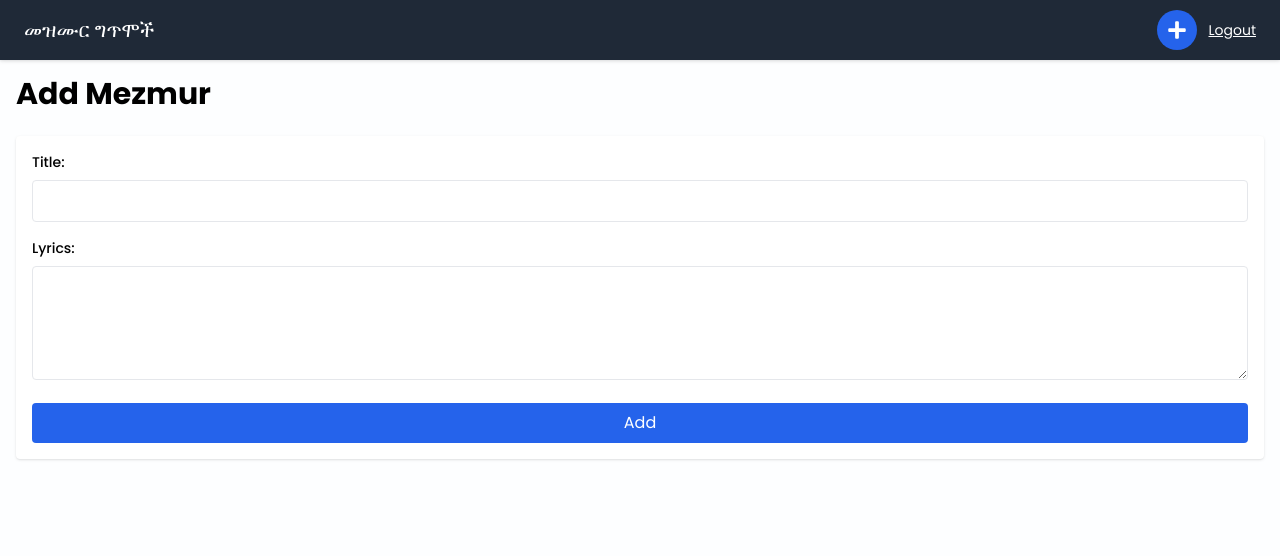
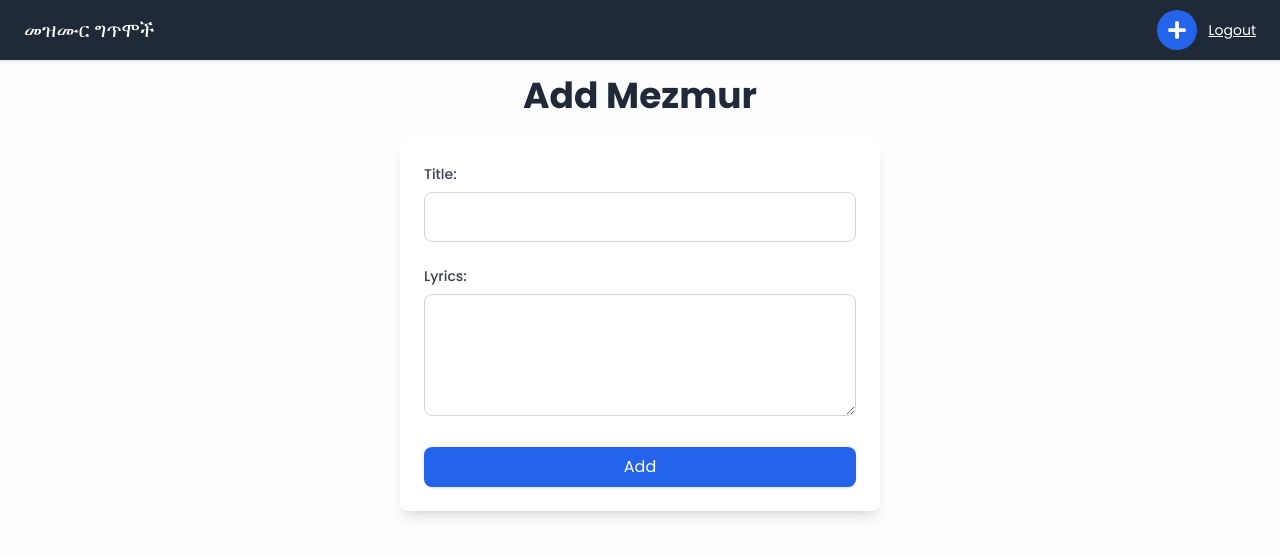
Before and after one commit to hababisha/lyric, a React (Vite) app in the folder frontend/: page /add in a window 1280 px wide. Shown: the top 556 px of the page. Built offline with nearby package versions, Linux system fonts and the light colour scheme; sample sign-in values are in the browser's storage.

Commit message:
few edits

```diff
--- a/frontend/src/pages/Addmezmur.jsx
+++ b/frontend/src/pages/Addmezmur.jsx
@@ -52,43 +52,42 @@ const AddMezmur = ({ children }) => {
         <>
 
 <Navbar showSearch={false} />
-        <div className="container mx-auto p-4">
-            <h2 className="text-3xl font-bold mb-6">Add Mezmur</h2>
-            <form onSubmit={handleSubmit} className="bg-white p-4 rounded shadow">
-                <div className="mb-4">
-                    <label className="block mb-2 text-sm font-medium">Title:</label>
+<div className="container mx-auto p-4 w-full max-w-lg">
+    <h2 className="text-4xl font-bold mb-6 text-center text-gray-800">Add Mezmur</h2>
+    <form onSubmit={handleSubmit} className="bg-white p-6 rounded-lg shadow-lg transition duration-300 ease-in-out transform hover:shadow-xl">
+        <div className="mb-6">
+            <label className="block mb-2 text-sm font-medium text-gray-700">Title:</label>
             <input
                 type="text"
                 value={title}
                 onChange={(e) => setTitle(e.target.value)}
-                        className="w-full p-2 border rounded"
+                className="w-full p-3 border border-gray-300 rounded-lg focus:outline-none focus:ring-2 focus:ring-blue-500"
                 required
             />
         </div>
-                <div className="mb-4">
-                    <label className="block mb-2 text-sm font-medium">Lyrics:</label>
+        <div className="mb-6">
+            <label className="block mb-2 text-sm font-medium text-gray-700">Lyrics:</label>
             <textarea
                 value={lyrics}
                 onChange={(e) => setLyrics(e.target.value)}
-                        className="w-full p-2 border rounded"
+                className="w-full p-3 border border-gray-300 rounded-lg focus:outline-none focus:ring-2 focus:ring-blue-500"
                 rows="4"
                 required
             />
         </div>
         <button
             type="submit"
-                    className="w-full bg-blue-600 text-white px-4 py-2 rounded hover:bg-blue-700"
+            className="w-full bg-blue-600 text-white px-4 py-2 rounded-lg shadow hover:bg-blue-700 transition duration-200"
         >
             Add
         </button>
         {message && <p className="mt-4 text-green-600">{message}</p>}
         {errorMessage && <p className="mt-4 text-red-600">{errorMessage}</p>}
-
-
     </form>
 </div>
     </>
-    );
+    )
 };
 
+
 export default AddMezmur;
--- a/frontend/src/pages/SignUp.jsx
+++ b/frontend/src/pages/SignUp.jsx
@@ -15,6 +15,7 @@ const SignUp = () => {
 
   const handleSignUp = async (e) => {
     e.preventDefault();
+
 
     if (!username) {
       setError("Please enter your name.");
@@ -35,8 +36,9 @@ const SignUp = () => {
         setMessage('Registration successful! You can log in now.');
     } catch (error) {
       console.error('Registration error:', error.response || error); // Log the entire error response
-      setMessage(error.response?.data?.message || 'Error during registration. Please try again.');
+      setErrorMessage(error.response?.data?.message || 'Error during registration. Please try again.');
   }
+  setErrorMessage('');
 
   };
   return (
```
Lines whose indentation alone changed are shown as unchanged.
